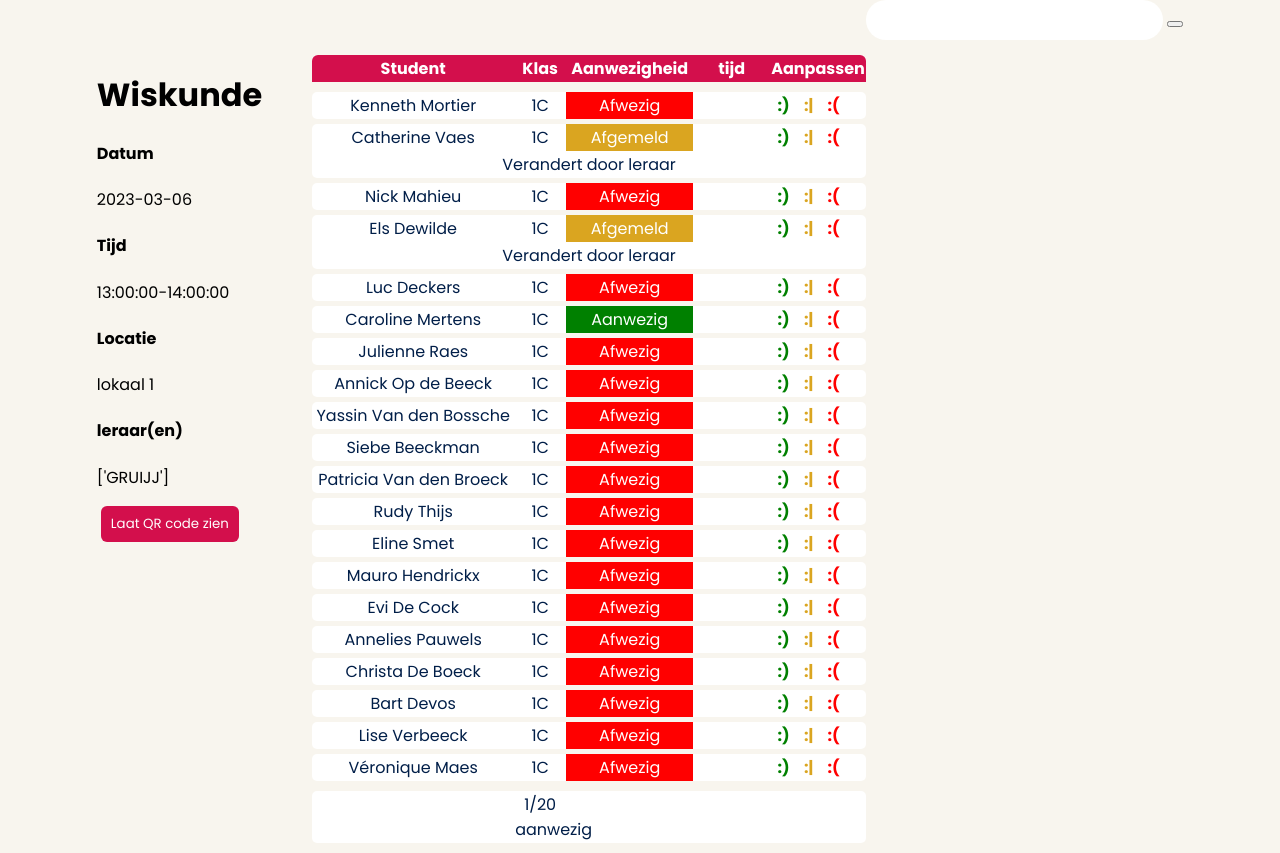
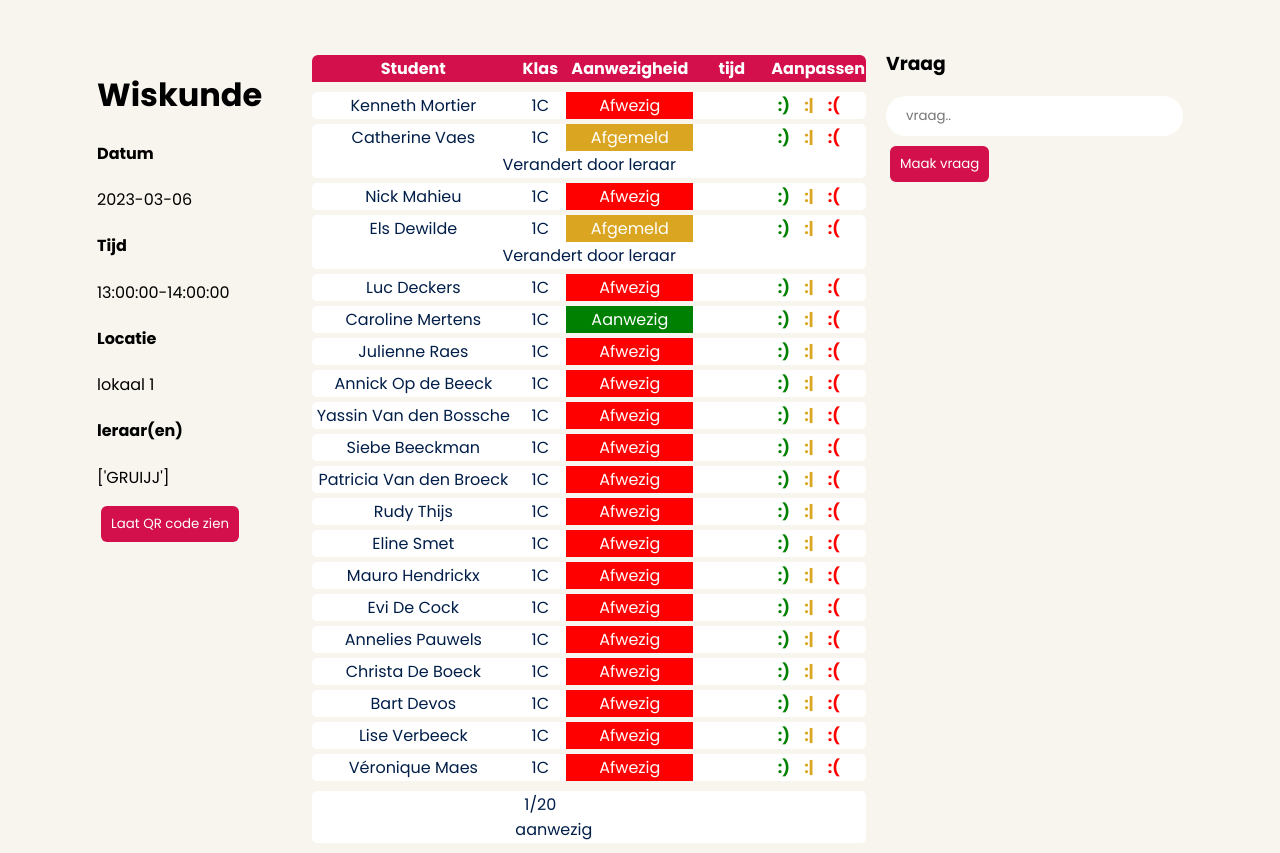
Before and after one commit to zasha-0925315/Werkplaats3, a Flask app: page /meeting/1 in a window 1280 px wide. Shown: the part 75-928 px from the top of the page. Run offline with Flask 2, Linux system fonts and the light colour scheme; the visitor is signed in with stand-in values (Sample User, id 1); data comes from the database, SQL or seed files in the repository.

Commit message:
small adjustments

```diff
--- a/static/css/meeting.css
+++ b/static/css/meeting.css
@@ -16,25 +16,30 @@
     margin-bottom: 5px;
 }
 
-#meeting_table td:nth-child(1), #meeting_table th:nth-child(1) {
+#meeting_table td:nth-child(1),
+#meeting_table th:nth-child(1) {
     width: 200px;
 }
 
-#meeting_table td:nth-child(2), #meeting_table th:nth-child(2) {
+#meeting_table td:nth-child(2),
+#meeting_table th:nth-child(2) {
     width: 50px;
     text-align: center;
 }
 
-#meeting_table td:nth-child(3), #meeting_table th:nth-child(3) {
+#meeting_table td:nth-child(3),
+#meeting_table th:nth-child(3) {
     width: 125px;
     text-align: center;
 }
 
-#meeting_table td:nth-child(4), #meeting_table th:nth-child(4) {
+#meeting_table td:nth-child(4),
+#meeting_table th:nth-child(4) {
     width: 75px;
 }
 
-#meeting_table td:nth-child(4), #meeting_table th:nth-child(4) {
+#meeting_table td:nth-child(4),
+#meeting_table th:nth-child(4) {
     width: 75px;
 }
 
@@ -52,6 +57,7 @@
     color: var(--white);
     background-color: goldenrod;
 }
+
 .presence_options {
     display: flex;
     justify-content: space-evenly;
@@ -119,9 +125,15 @@
         flex-direction: column;
         align-items: center;
     }
+
     #meeting_info {
         transform: scale(2);
         transform-origin: top;
         margin-bottom: 300px;
     }
 }
+
+#question-box {
+    margin-left: 20px;
+    margin-top: 30px;
+}
--- a/templates/meetingid.html
+++ b/templates/meetingid.html
@@ -32,15 +32,20 @@
                 <tfoot id="presence_table_footer"></tfoot>
             </table>
         </div>
+        <!-- Sends data over to checkin/..  -->
     <form action="/checkin/{{ meetingId[0] }}">
     </div>
     <div id="question-box">
         <label>
-            <input name="question">
+           <h3>Vraag</h3>
         </label>
-        <button></button>
+        <label>
+            <input name="question" placeholder="vraag.."><br>
+        </label>
+        <button class="button1">Maak vraag</button>
     </div>
-</form>
+</div>
+    </form>
 {% endblock %}
 {% block script %}
     {{ super() }}
```
